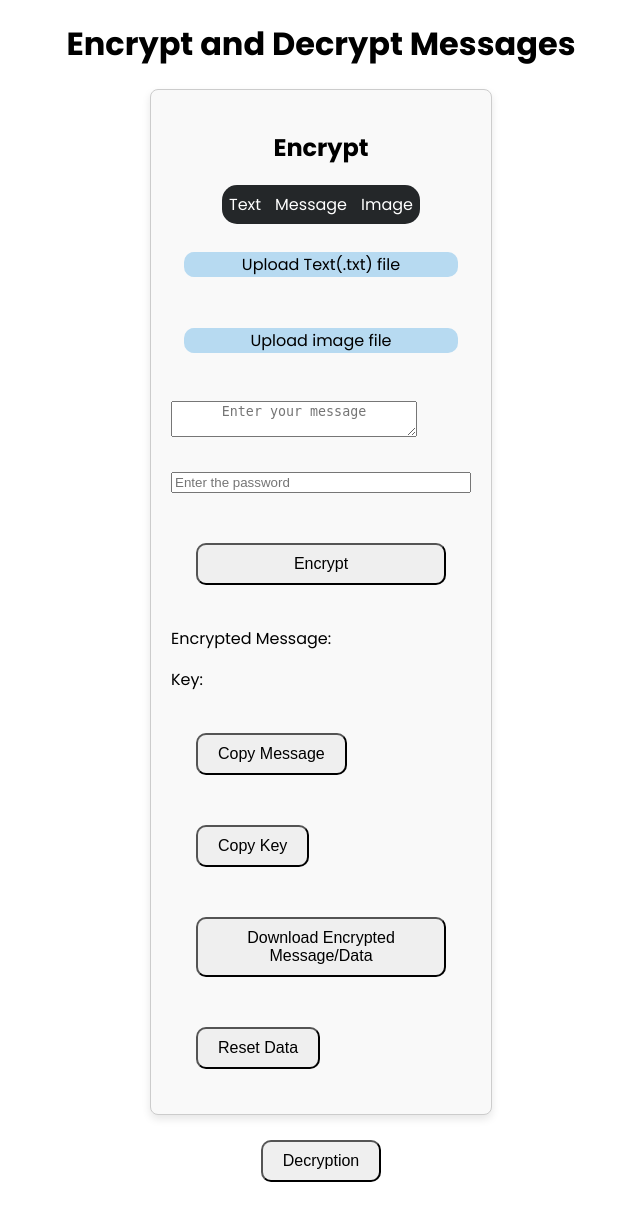
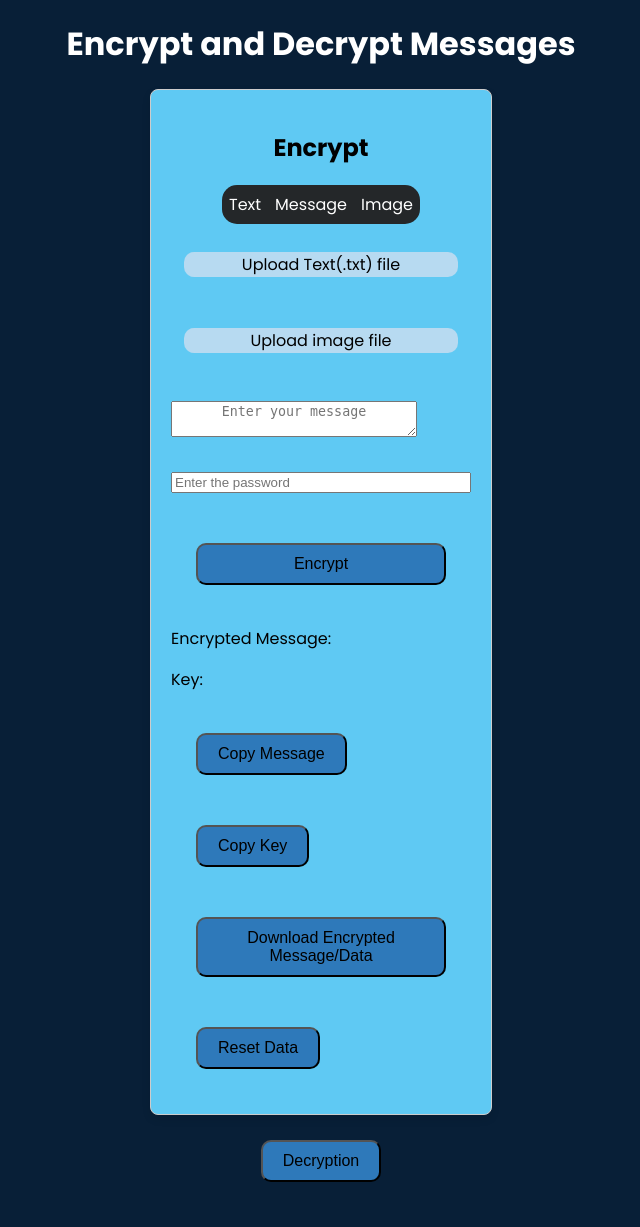
Before and after one commit to EasonMa1123/Encryption, a Flask app: page / in a window 1280 px wide. Shown: the whole page, without its empty margins (319-959 px from the left). Run offline with Flask 3, Linux system fonts and the light colour scheme.

Commit message:
change background colour

```diff
--- a/static/styles.css
+++ b/static/styles.css
@@ -7,8 +7,11 @@ body {
     flex-direction: column;
     align-items: center;
     height: 100vh;
+    background: #081f37;
 }
-
+h1{
+    color: white;
+}
 
 h1,h2 {
     margin-top: 20px;
@@ -57,13 +60,13 @@ h1,h2 {
     border: 1px solid #ccc;
     border-radius: 8px;
     box-shadow: 0 4px 8px rgba(0, 0, 0, 0.1);
-    background-color: #f9f9f9;
+    background-color:#5fc9f3;
     margin: auto;
     align-items: center;
 }
 
 #encryption:hover{
-    background-color: #a1a1a1ab;
+    background-color: #56b3d8;
 }
 
 #Option_button {
@@ -113,6 +116,7 @@ button {
     font-size: 16px;
     cursor: pointer;
     border-radius: 10px;
+    background-color: #2e79ba;
 }
 
 p span {
@@ -140,6 +144,6 @@ p span {
    cursor: pointer;
  }
  .switch-toggle input:checked + label {
-   background: green;
+   background: #1e549f;
    border-radius: 8px;
  }
```
